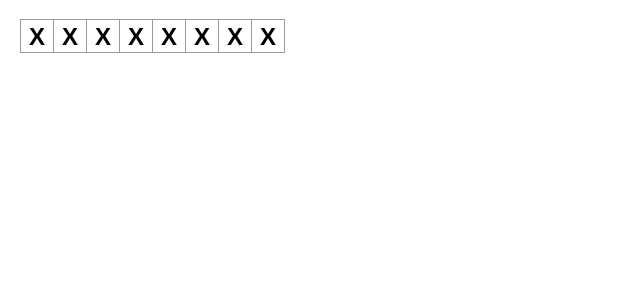
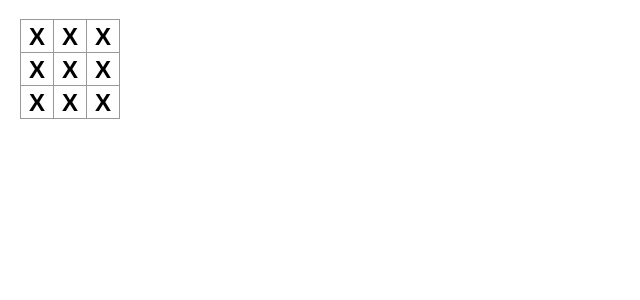
Before and after one commit to sophieyoshino/my-react-app, a React (Vite) app: page / in a window 1280 px wide. Shown: the top 300 px of the page, without its empty margins (0-640 px from the left). Built offline with nearby package versions, Linux system fonts and the light colour scheme.

Commit message:
board-rows added

```diff
--- a/src/App.jsx
+++ b/src/App.jsx
@@ -1,14 +1,21 @@
 export default function Square() {
   return (
     <>
+      <div className="board-row">
       <button className="square">X</button>
       <button className="square">X</button>
       <button className="square">X</button>
+      </div>
+      <div className="board-row">
       <button className="square">X</button>
       <button className="square">X</button>
       <button className="square">X</button>
+      </div>
+      <div className="board-row">
       <button className="square">X</button>
       <button className="square">X</button>
+      <button className="square">X</button>
+      </div>
     </>
   );
 }
```
